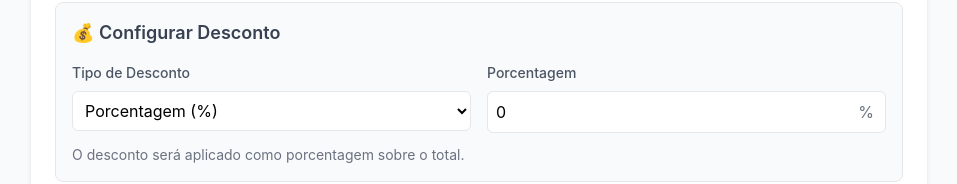
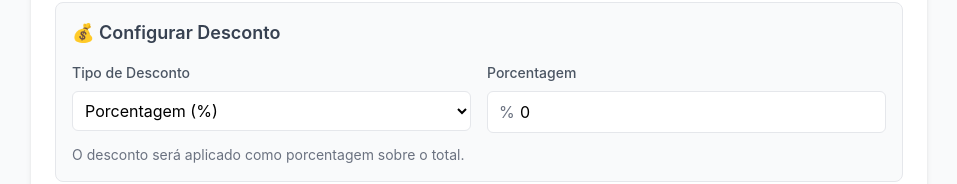
Before and after one commit to WillFelisberto/PMDL, a Next.js app: page / in a window 1280 px wide. Shown: the part 504-688 px from the top of the page, without its empty margins (161-1118 px from the left). Built offline with nearby package versions, Linux system fonts and the light colour scheme.

Commit message:
fix: improve layout of DiscountForm input for better usability

```diff
--- a/src/components/atoms/DiscountForm/DiscountForm.tsx
+++ b/src/components/atoms/DiscountForm/DiscountForm.tsx
@@ -46,21 +46,19 @@ export const DiscountForm = ({
                 : 'Valor'}
           </label>
           <div className="relative">
+            <span className="absolute left-3 top-1/2 -translate-y-1/2 text-gray-500">
+              {discount.discountType === 'percentOff' ? '%' : 'R$'}
+            </span>
             <input
               id="discountValue"
               type="number"
-              className="w-full p-2 pr-8 border rounded-md"
+              className="w-full p-2 pl-8 border rounded-md"
               placeholder={discount.discountType === 'percentOff' ? 'Ex: 10' : 'Ex: 50'}
-              value={discount.adjuster ?? ''} // Evita que seja undefined
+              value={discount.adjuster ?? ''}
               min="0"
               step={discount.discountType === 'percentOff' ? '1' : '0.01'}
-              onChange={
-                (e) => onChange({ ...discount, adjuster: Number(e.target.value) || 0 }) // Evita valores inválidos
-              }
+              onChange={(e) => onChange({ ...discount, adjuster: Number(e.target.value) || 0 })}
             />
-            <span className="absolute right-3 top-1/2 -translate-y-1/2 text-gray-500">
-              {discount.discountType === 'percentOff' ? '%' : 'R$'}
-            </span>
           </div>
         </div>
       </div>
```
Also changed, not shown: 1 other file (tests, documents, lock files or other folders).
